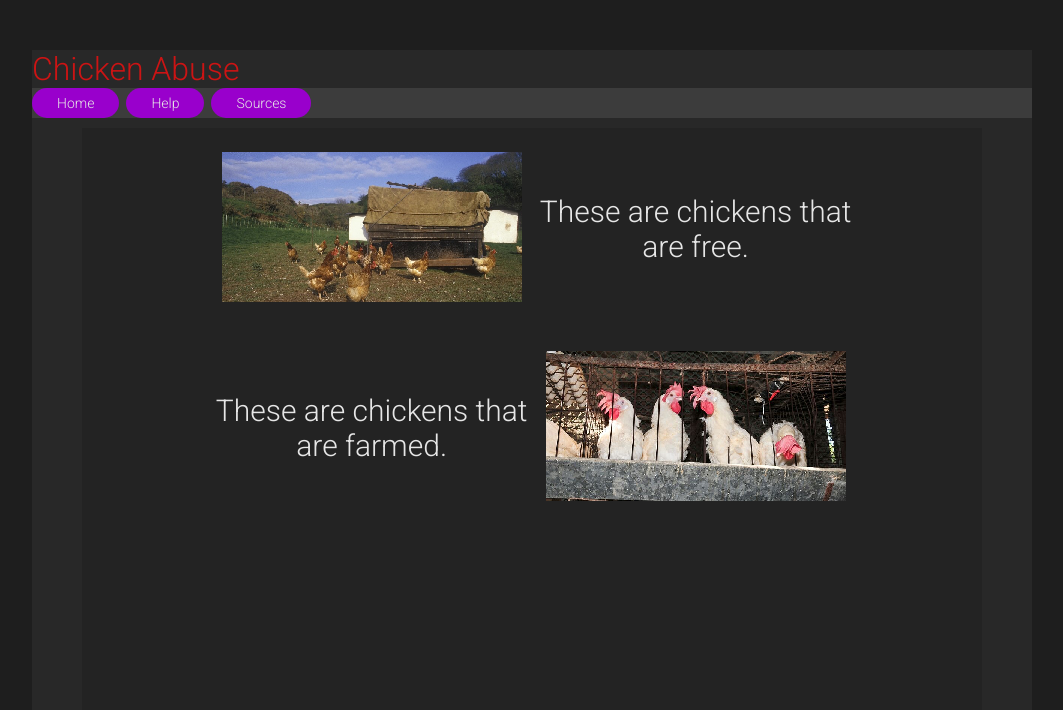
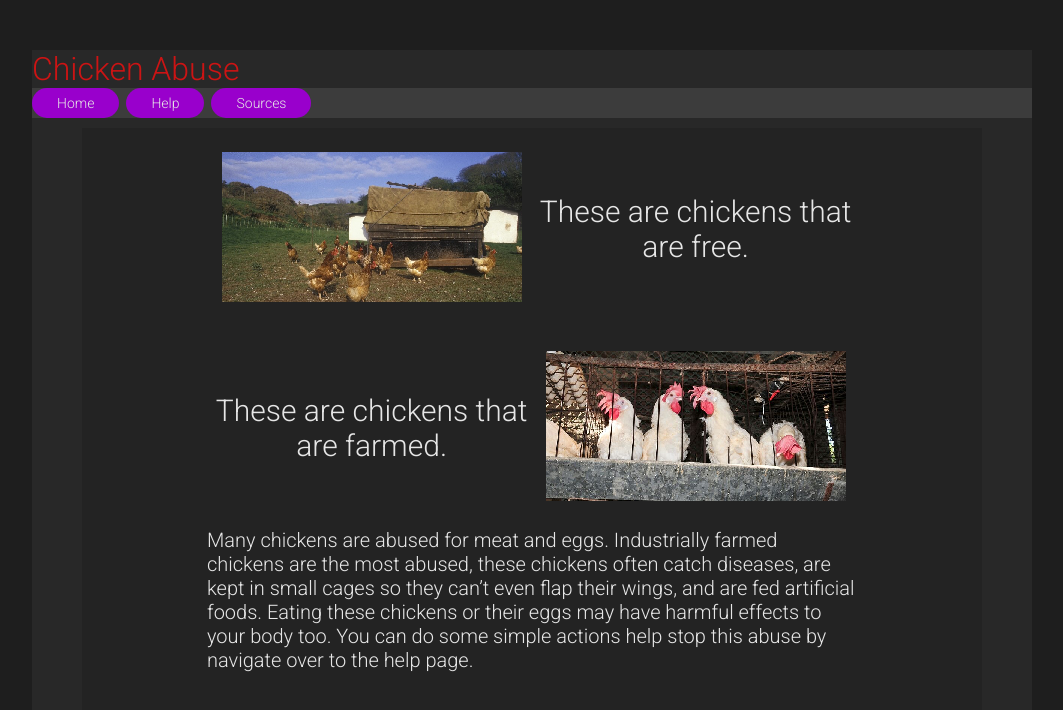
Before and after one commit to chickenabuse/chickenabuse.github.io, a plain HTML site: page index.html in a window 1280 px wide. Shown: the whole page, without its empty margins (108-1171 px from the left). Drawn offline with Linux system fonts and the light colour scheme.

Commit message:
Update index.html

```diff
--- a/index.html
+++ b/index.html
@@ -48,6 +48,10 @@
 
             </table>
 
+	    <p>
+		Many chickens are abused for meat and eggs. Industrially farmed chickens are the most abused, these chickens often catch diseases, are kept in small cages so they can’t even flap their wings, and are fed artificial foods. Eating these chickens or their eggs may have harmful effects to your body too. You can do some simple actions help stop this abuse by navigate over to the help page.
+	    </p>
+
         </div>
 
 			</div>
```
